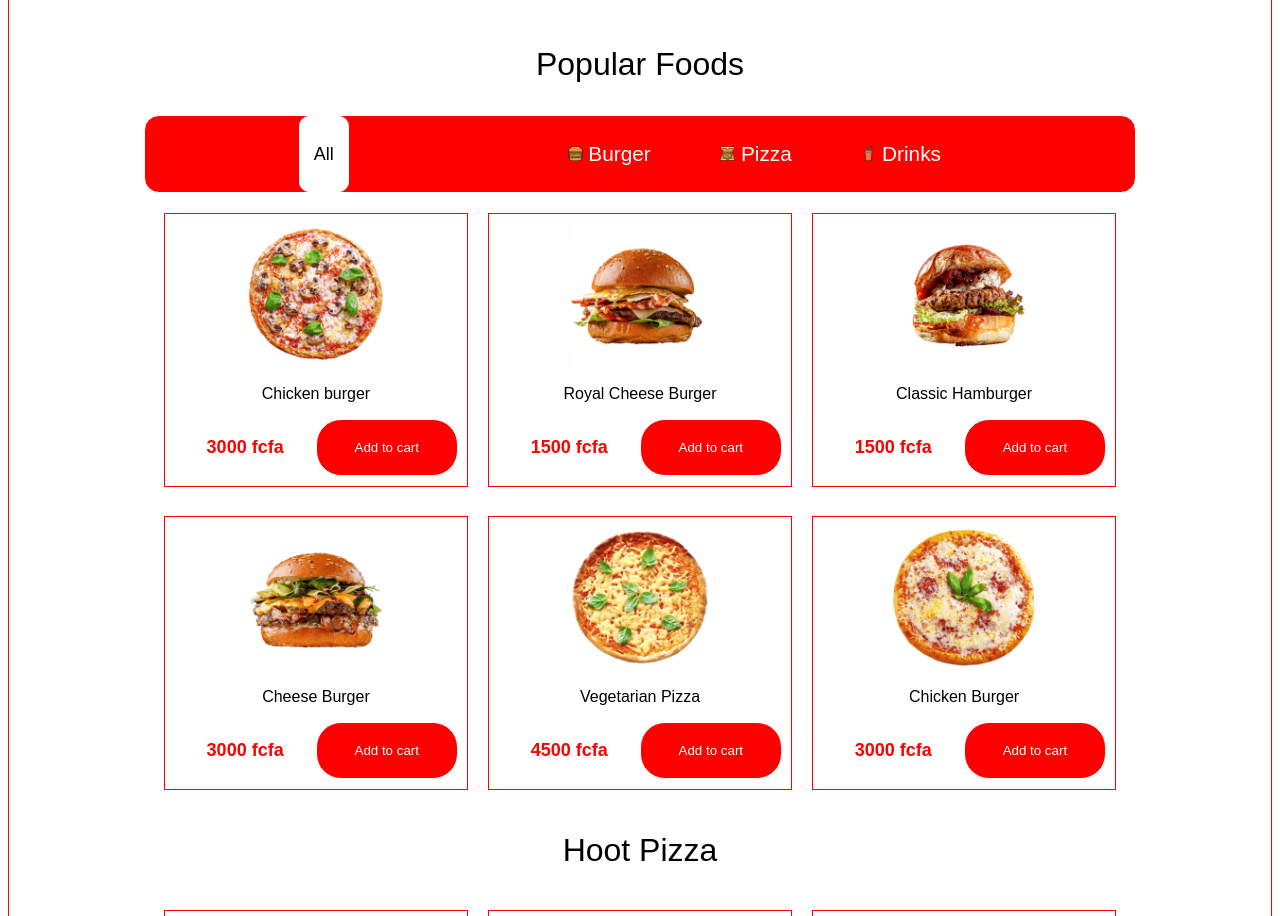
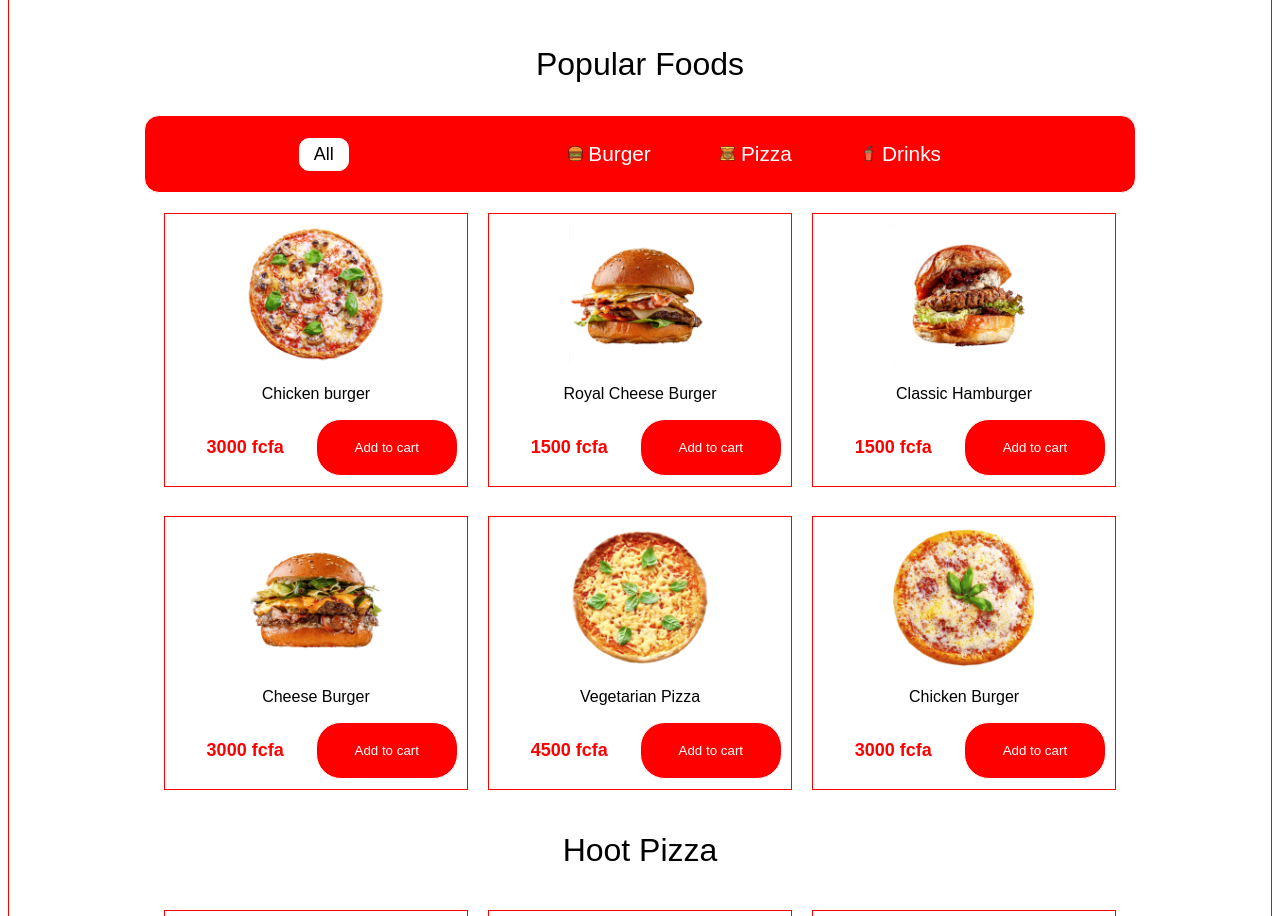
Before and after one commit to linabilou/project-eat-drink, a plain HTML site: page index.html in a window 1280 px wide. Shown: the part 1153-2069 px from the top of the page. Drawn offline with Linux system fonts and the light colour scheme.

Commit message:
modification of nav-foods bar

```diff
--- a/css/style.css
+++ b/css/style.css
@@ -48,8 +48,7 @@ header h2
 
 /* Navigation */
 
-nav
-{
+nav{
     list-style-type: none;
     display: flex;
     justify-content: space-around;
@@ -63,21 +62,18 @@ nav ul li{
     padding: 10px 25px;
 }
 
-nav li
-{
+nav li{
     margin-right: 15px;
 }
 
-nav a
-{
+nav a{
     font-size: 1.3em;
     color: #181818;
     padding-bottom: 3px;
     text-decoration: none;
 }
 
-nav a:hover
-{
+nav a:hover{
     color: red;
     border: 1px solid white;
     border-radius: 10px 10px;
@@ -258,7 +254,11 @@ nav.nav-foods{
     justify-content: space-evenly;
     padding: 0;
 }
-
+nav.nav-foods button{
+    width: 5%;
+    margin: auto 0;
+    padding: 5px;
+}
 nav.nav-foods ul li{
     align-items: center;
 
@@ -278,7 +278,6 @@ nav.nav-foods ul li a{
     background-color: white;
     border: 1px solid white;
     border-radius: 10px;
-    width: 5%;
     cursor: pointer;
 }
 
```
